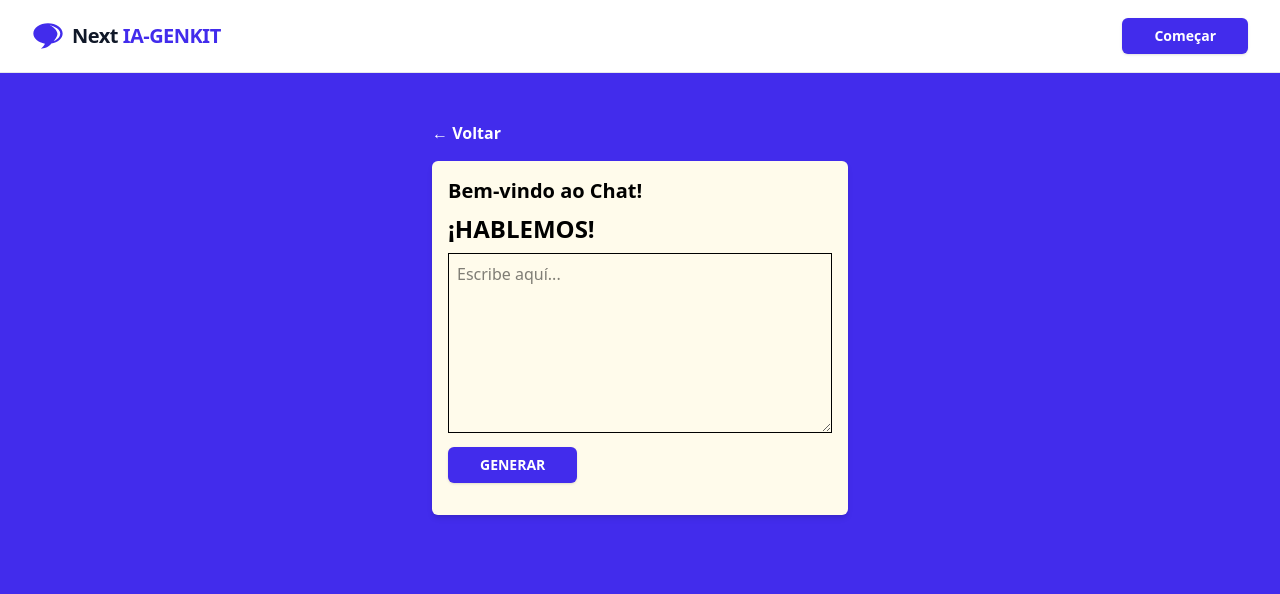
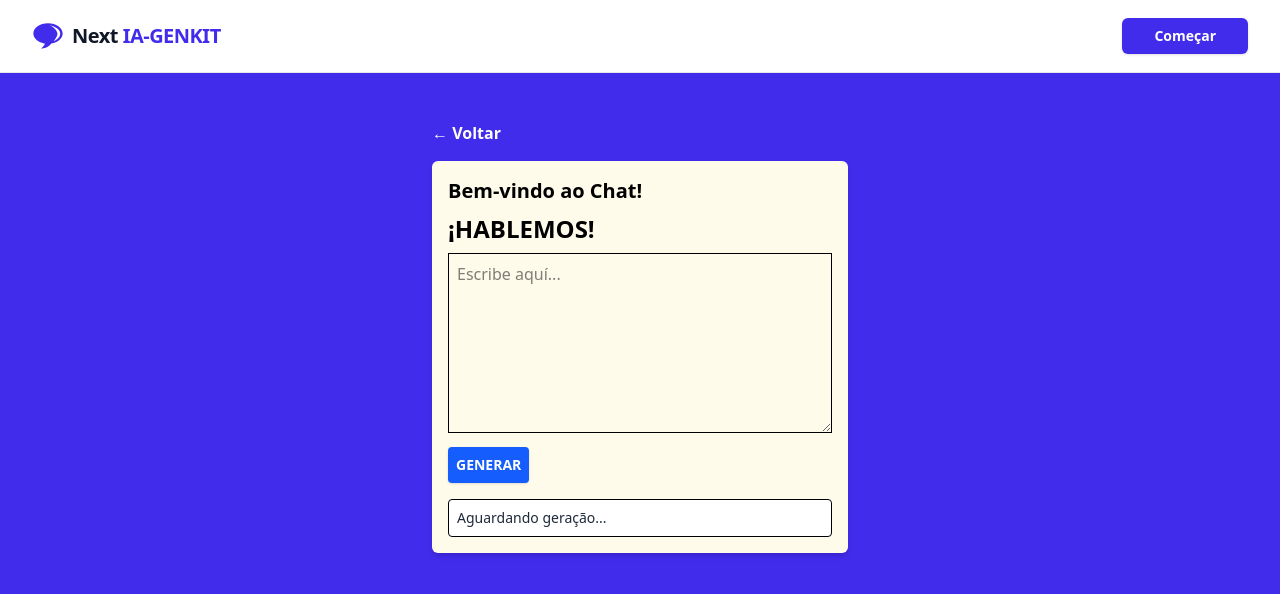
Before and after one commit to Helton-Carlos/next-IA-genkit, a Next.js app: page /chat in a window 1280 px wide. Shown: the top 594 px of the page. Built offline with nearby package versions, Linux system fonts and the light colour scheme.

Commit message:
feat: add field response

```diff
--- a/app/chat/page.tsx
+++ b/app/chat/page.tsx
@@ -2,7 +2,6 @@
 
 import { useSelector } from 'react-redux';
 import { useState } from 'react';
-import { menuSuggestionFlow } from '../lib/genkit';
 import { streamFlow } from '@genkit-ai/next/client';
 import Link from 'next/link';
 
@@ -16,7 +15,7 @@ interface RootState {
 
 export default function ChatPage() {
   const [context, setContext] = useState('');
-  const [genkit, setGenkit] = useState<string | null>(null);
+  const [genkit, setGenkit] = useState<string>('');
   const value = useSelector((state: RootState) => state.form);
 
   const languages = value.idioma === "english" ? {
@@ -36,14 +35,35 @@ export default function ChatPage() {
 
       const chat = { context, ...value };
 
-      const result = await streamFlow<typeof menuSuggestionFlow>({
+      const result = await streamFlow({
         url: '/api/genkit',
         input: { chat },
       });
 
-      return await result.output;
+      for await (const chunk of result.stream) {
+        if (typeof chunk === 'string') {
+          setGenkit((prev) => prev + chunk);
+        } else if (chunk && typeof chunk === 'object') {
+          if ('message' in chunk && typeof chunk.message === 'string') {
+            setGenkit((prev) => prev + chunk.message);
+          }
+          else if ('output' in chunk && typeof chunk.output === 'string') {
+            setGenkit((prev) => prev + chunk.output);
+          }
+        }
+      }
+
+      const finalResult = await result.output;
+
+      if (finalResult?.result?.menuItem) {
+        setGenkit(finalResult.result.menuItem);
+      } else if (typeof finalResult === 'string') {
+        setGenkit(finalResult);
+      }
     } catch(e) {
-      console.error(`erro messagem: ${e}`)
+      console.error(`Erro na geração: ${e}`);
+    } finally {
+      setContext('')
     }
   }
 
@@ -66,15 +86,17 @@ export default function ChatPage() {
           value={context}
           onChange={(e) => setContext(e.target.value)}
           placeholder={languages.input}
-          className="p-2 mr-2 w-full h-45 text-black border focus:-outline focus:outline-primary"
+          className="p-2 mr-2 w-full h-45 text-black border focus:outline-none focus:outline-primary"
         />
 
-        <button onClick={handleGenerate} className="btn uppercase mt-2">
+        <button onClick={handleGenerate} className="btn uppercase mt-2 bg-blue-600 text-white p-2 rounded">
           {languages.button}
         </button>
 
-        <div className='mt-4'>
-          <p>{genkit}</p>
+        <div className='mt-4 p-2 bg-white rounded border'>
+          <p className="whitespace-pre-wrap text-sm text-gray-800">
+            {genkit || "Aguardando geração..."}
+          </p>
         </div>
       </div>
     </div>
```
